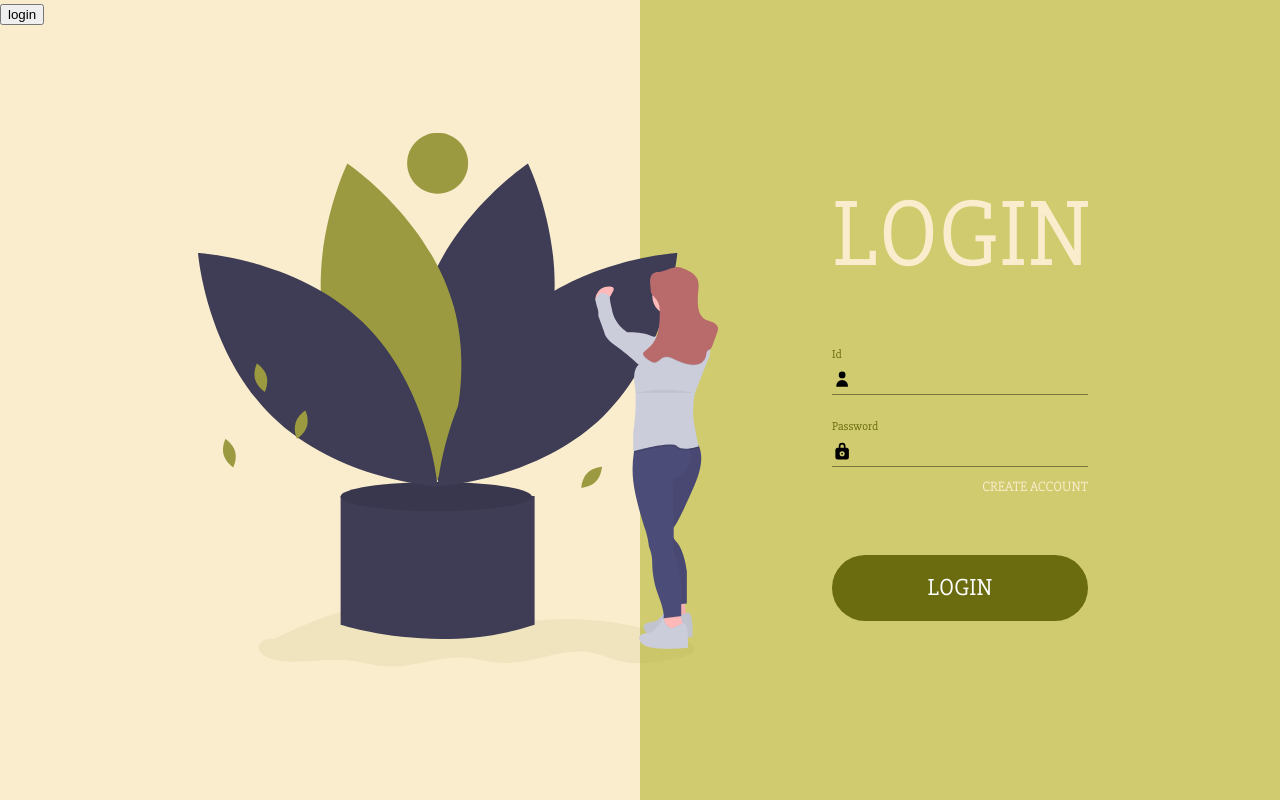
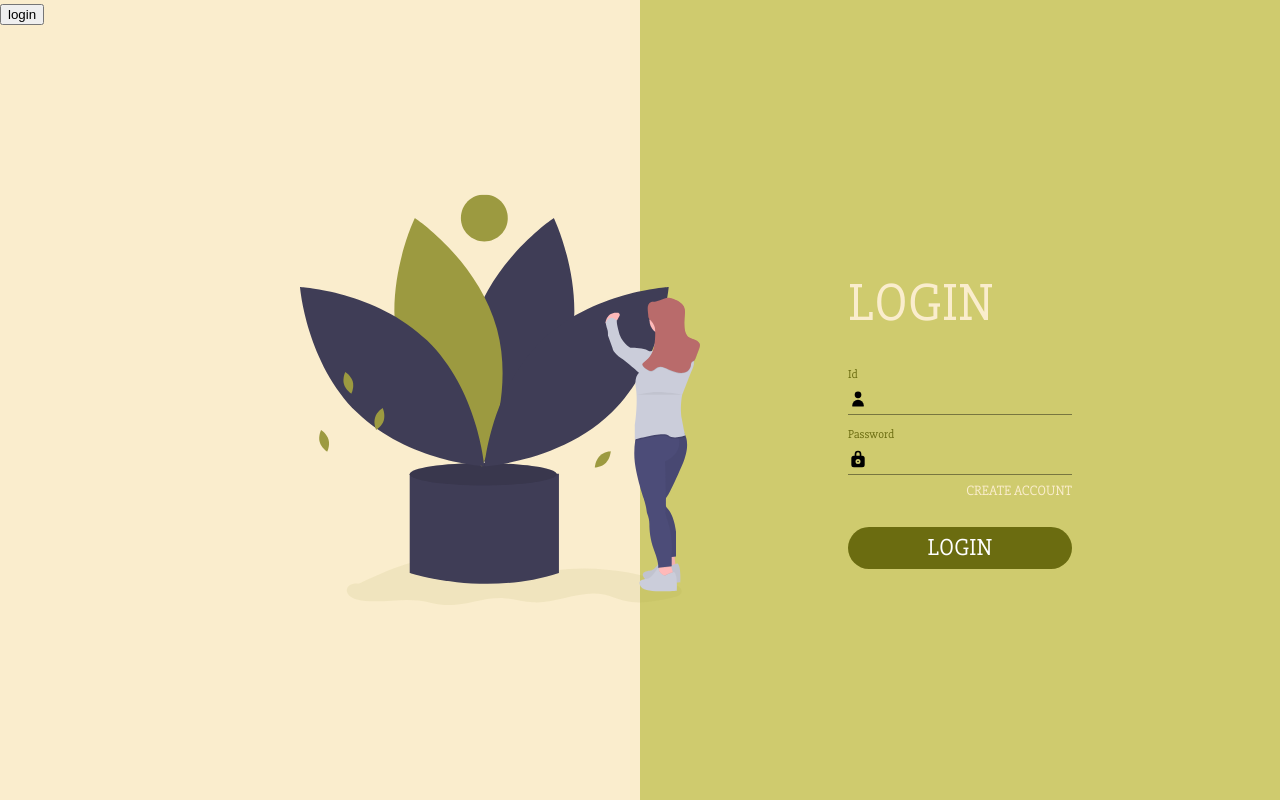
Before and after one commit to soosoo030/maple-life-front, a React (Create React App) app: page /login in a window 1280 px wide. Both pictures are taken after a click on the button "login". Built offline with nearby package versions, Linux system fonts and the light colour scheme.

Commit message:
ui: 폴드 레이아웃 대응

```diff
--- a/src/component/Login/index.jsx
+++ b/src/component/Login/index.jsx
@@ -52,7 +52,7 @@ function Login() {
               position: 'absolute',
               top: '50%',
               right: '50%',
-              width: '65vmin',
+              width: '50vmin',
               height: 'auto',
               transform: 'translate(15%, -50%)',
               '@media(orientation: portrait)': {
--- a/src/component/LoginForm/index.jsx
+++ b/src/component/LoginForm/index.jsx
@@ -18,15 +18,18 @@ function LoginForm() {
     >
       <Grid
         container
-        justifyContent="center"
+        justifyContent="space-around"
         alignItems="stretch"
         direction="column"
         flexWrap="nowrap"
+        px={2}
+        py={4}
         sx={{
           right: 0,
           width: 0.4,
-          height: 0.5,
+          height: 0.4,
           maxWidth: 400,
+          minWidth: 230,
         }}
       >
         <Grid item>
@@ -35,7 +38,8 @@ function LoginForm() {
             variant="h1"
             align="left"
             color="background.default"
-            mb={5}
+            fontSize={54}
+            mb={3}
           >
             LOGIN
           </Typography>
@@ -48,7 +52,7 @@ function LoginForm() {
                 Id
               </Typography>
             }
-            margin="normal"
+            margin="dense"
             InputLabelProps={{ shrink: true }}
             InputProps={{
               startAdornment: <PersonIcon css={{ width: 22 }} />,
@@ -73,7 +77,7 @@ function LoginForm() {
                 Password
               </Typography>
             }
-            margin="normal"
+            margin="dense"
             InputLabelProps={{ shrink: true }}
             InputProps={{
               startAdornment: <LockIcon css={{ width: 22 }} />,
@@ -111,10 +115,10 @@ function LoginForm() {
             fullWidth
             sx={{
               backgroundColor: 'primary.dark',
-              height: 66,
-              borderRadius: '33px',
+              height: 42,
+              borderRadius: '21px',
               width: 1,
-              mt: '10vmin',
+              mt: 6,
               fontSize: 24,
               fontFamily: '"Slabo 27px"',
             }}
```
